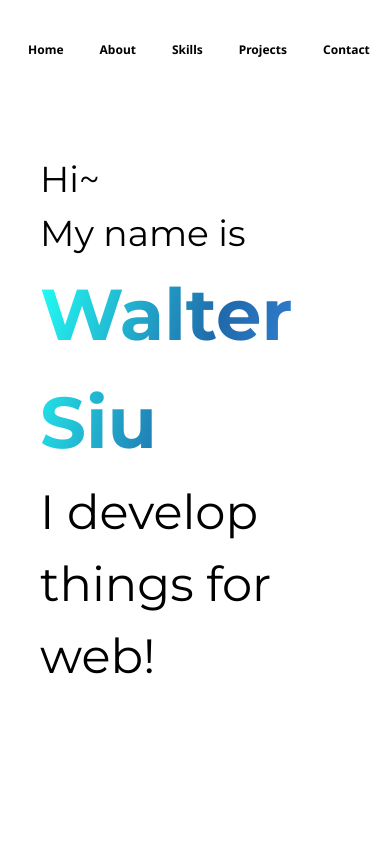
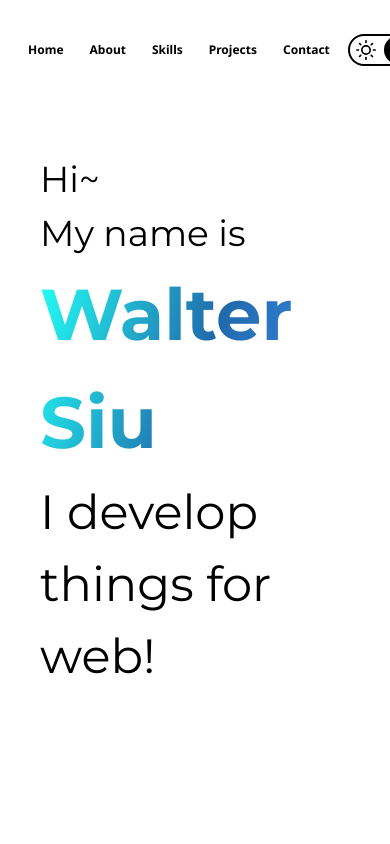
Before and after one commit to typist95616/walter-portfolio, a Next.js app: page / in a window 390 px wide. Shown: the top 844 px of the page. Built offline with nearby package versions, Linux system fonts and the light colour scheme.

Commit message:
updated navBar layout for mobile version

```diff
--- a/app/Components/NavBar/NavBar.scss
+++ b/app/Components/NavBar/NavBar.scss
@@ -51,7 +51,7 @@
         }
 
         .navBar-right {
-            gap: 20px;
+            gap: 10px;
         }
     }
 }
```
